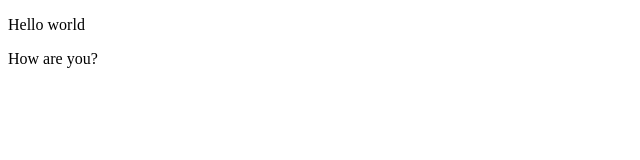
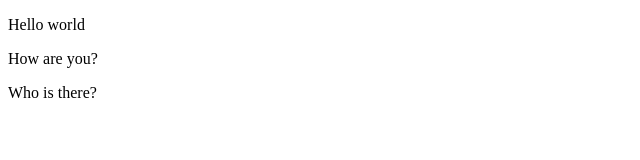
Before and after one commit to bolusarz/github-project, a plain HTML site: page index.html in a window 1280 px wide. Shown: the whole page, without its empty margins (0-640 px from the left). Drawn offline with Linux system fonts and the light colour scheme.

Commit message:
Added text

```diff
--- a/index.html
+++ b/index.html
@@ -9,5 +9,6 @@
   <body>
     <p>Hello world</p>
     <p>How are you?</p>
+    <p>Who is there?</p>
   </body>
 </html>
```
Also changed, not shown: index.css (added).
